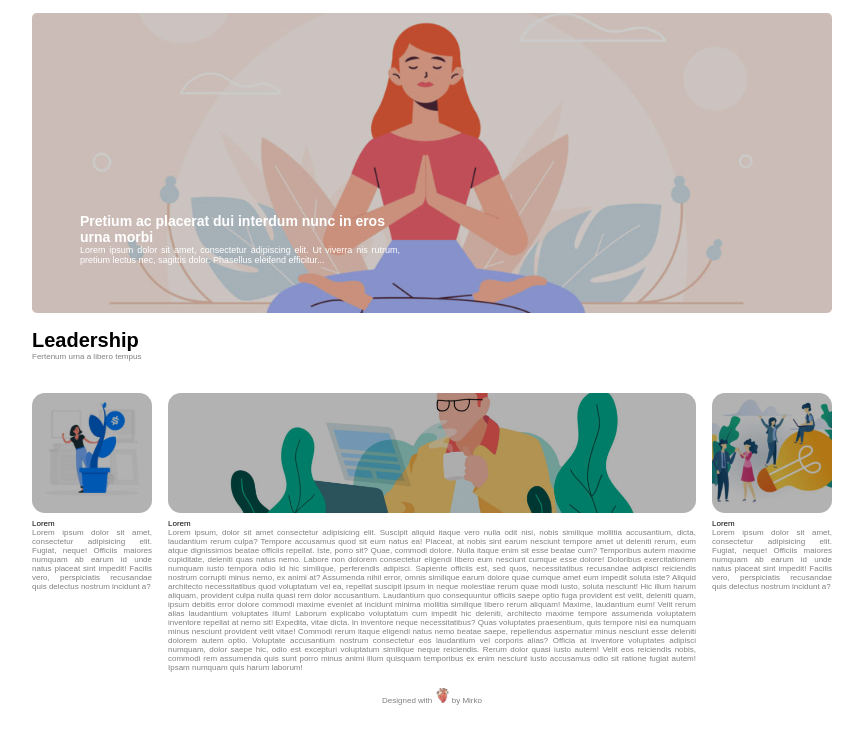
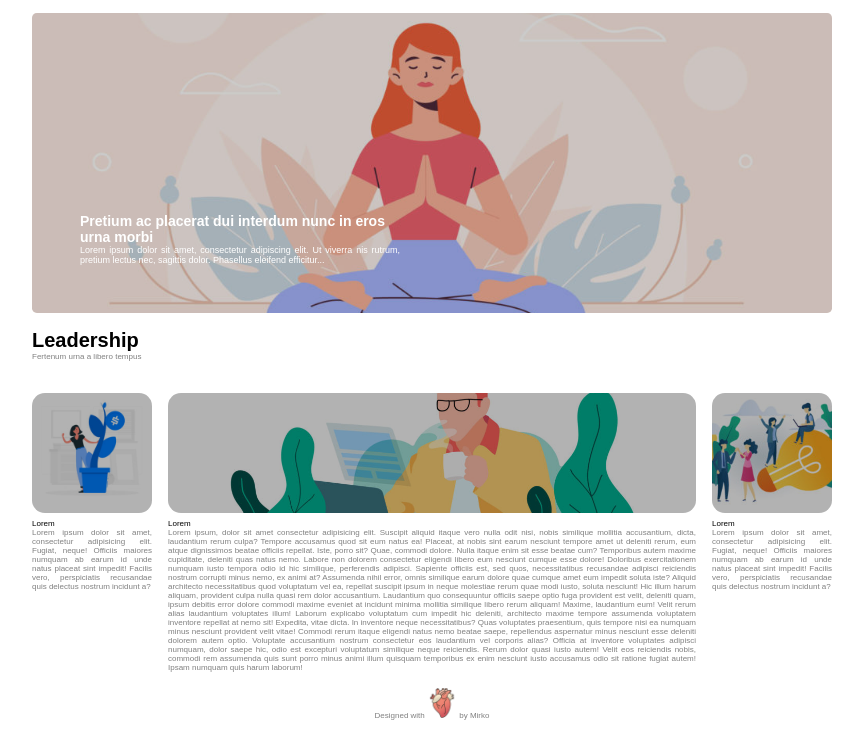
Before and after one commit to SharyMirko/htmlcss-wp, a plain HTML site: page index.html in a window 1280 px wide. In both pictures the pointer is over the picture 650 px from the left and 802 px from the top of the page. Shown: the part 107-845 px from the top of the page, without its empty margins (208-1071 px from the left). Drawn offline with Linux system fonts and the light colour scheme.

Commit message:
hover heart

```diff
--- a/css/style.css
+++ b/css/style.css
@@ -153,3 +153,8 @@ nav ul, li {
     width: 15px;
     height: 15px;
 }
+
+.main-footer img:hover {
+    width: 30px;
+    height: 30px;
+}
```
